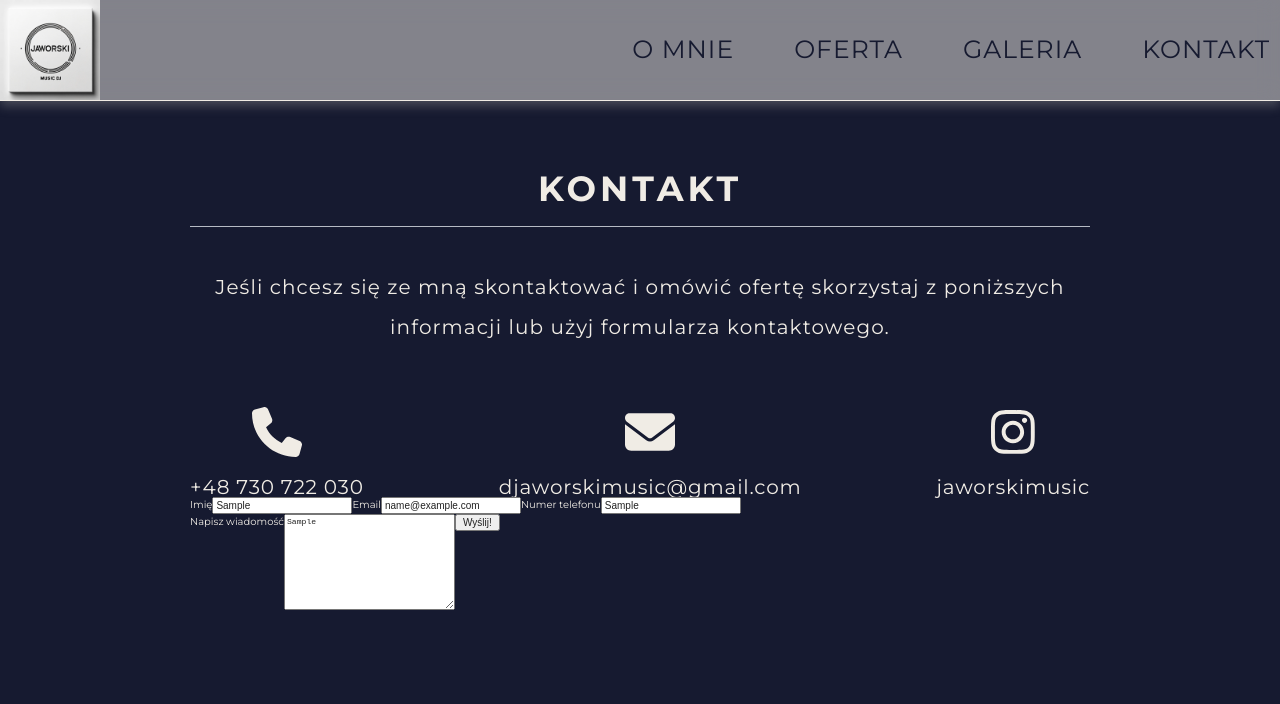
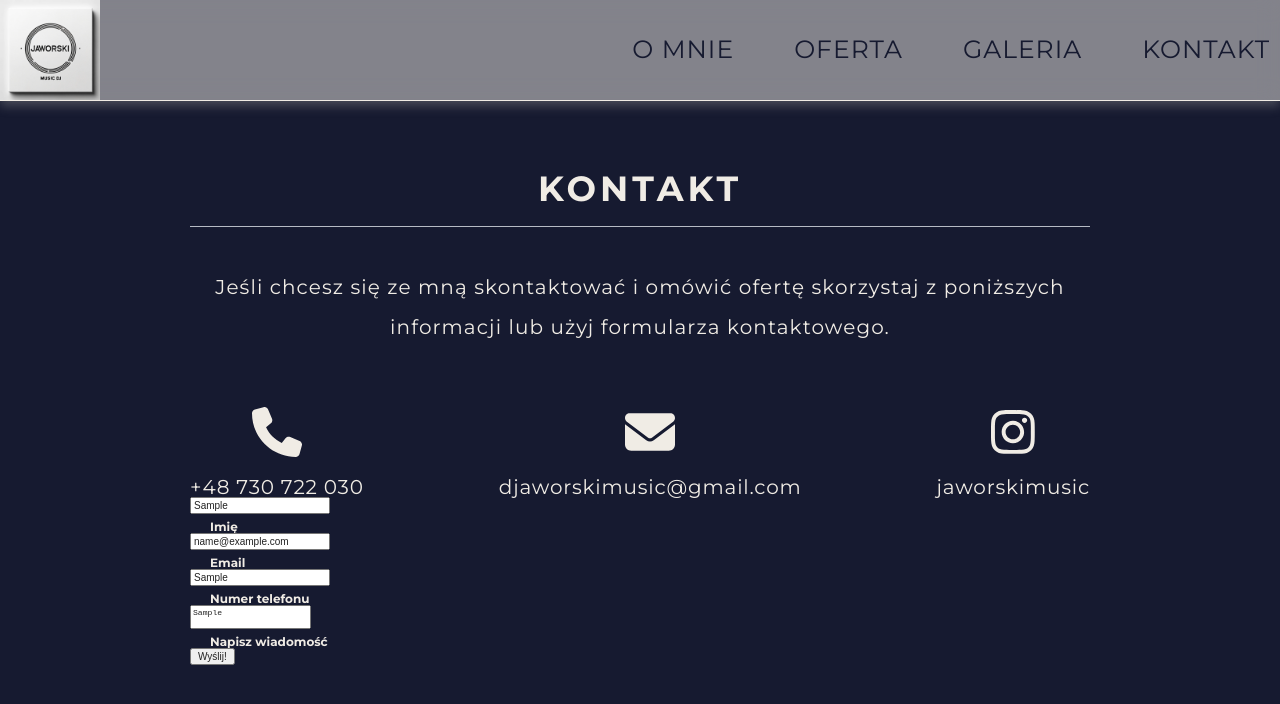
Before and after one commit to patryk-pi/Baby_Feed, a Next.js app: page /kontakt in a window 1280 px wide. Both pictures are taken after typing "Sample", "name@example.com", "Sample", "Sample" into the empty fields and a click on the button "Wyślij!". Shown: the top 704 px of the page. Built offline with nearby package versions, Linux system fonts and the light colour scheme; no server answers.

Commit message:
basic styling in ContactForm component

```diff
--- a/src/components/ContactPage/ContactForm/ContactForm.tsx
+++ b/src/components/ContactPage/ContactForm/ContactForm.tsx
@@ -43,7 +43,6 @@ const ContactForm = () => {
         <section className="contactform">
             <form ref={form} onSubmit={formik.handleSubmit}>
                 <div className="contactform__container">
-                    <label htmlFor="name">Imię</label>
                     <input
                         type="text"
                         id="name"
@@ -51,9 +50,12 @@ const ContactForm = () => {
                         onChange={formik.handleChange}
                         value={formik.values.name}
                         placeholder="Imię"
+                        className="contactform__input"
                     />
+                    <label className="contactform__label" htmlFor="name">
+                        Imię
+                    </label>
 
-                    <label htmlFor="email">Email</label>
                     <input
                         type="text"
                         id="email"
@@ -61,8 +63,12 @@ const ContactForm = () => {
                         onChange={formik.handleChange}
                         value={formik.values.email}
                         placeholder="Email"
+                        className="contactform__input"
                     />
-                    <label htmlFor="phone">Numer telefonu</label>
+                    <label className="contactform__label" htmlFor="email">
+                        Email
+                    </label>
+
                     <input
                         type="text"
                         id="phone"
@@ -70,18 +76,25 @@ const ContactForm = () => {
                         onChange={formik.handleChange}
                         value={formik.values.phone}
                         placeholder="Numer telefonu"
+                        className="contactform__input"
                     />
+                    <label className="contactform__label" htmlFor="phone">
+                        Numer telefonu
+                    </label>
                 </div>
-                <label htmlFor="message">Napisz wiadomość</label>
+                <div className="contactform__textarea">
                     <textarea
                         name="message"
                         id="message"
-                    cols={30}
-                    rows={10}
                         onChange={formik.handleChange}
                         value={formik.values.message}
                         placeholder="Napisz wiadomość"
+                        className="contactform__input"
                     ></textarea>
+                    <label className="contactform__label" htmlFor="message">
+                        Napisz wiadomość
+                    </label>
+                </div>
                 <button type="submit">Wyślij!</button>
             </form>
         </section>
--- a/src/components/ContactPage/ContactForm/_contactform.scss
+++ b/src/components/ContactPage/ContactForm/_contactform.scss
@@ -0,0 +1,22 @@
+.contactform {
+    &__textarea {
+        textarea {
+            resize: none;
+        }
+    }
+
+    &__label {
+        font-size: 1.2rem;
+        font-weight: 700;
+        margin-left: 2rem;
+        margin-top: 0.7rem;
+        display: block;
+        transition: all 0.3s;
+    }
+
+    &__input:placeholder-shown + &__label {
+        opacity: 0;
+        visibility: hidden;
+        transform: translateY(-4rem);
+    }
+}
```
Lines whose indentation alone changed are shown as unchanged.
